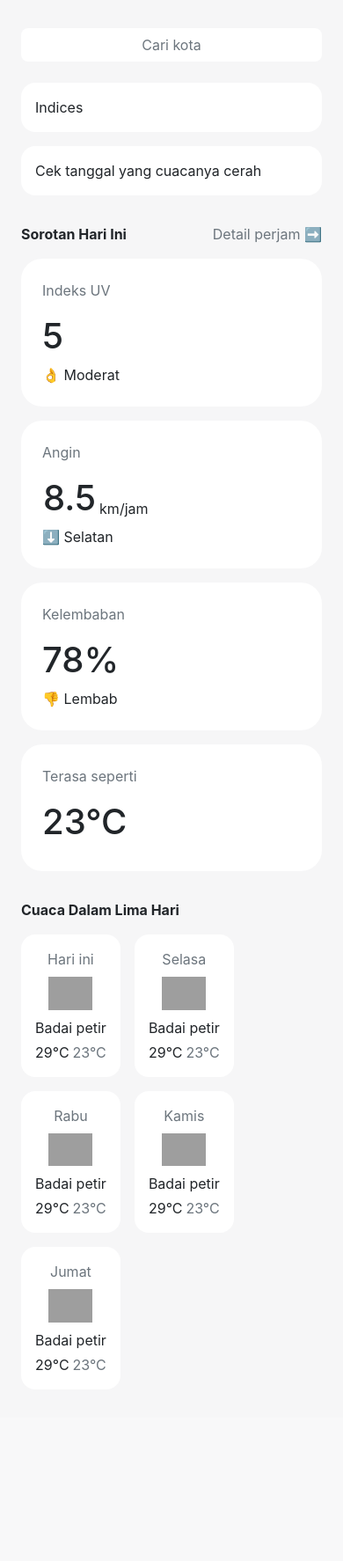
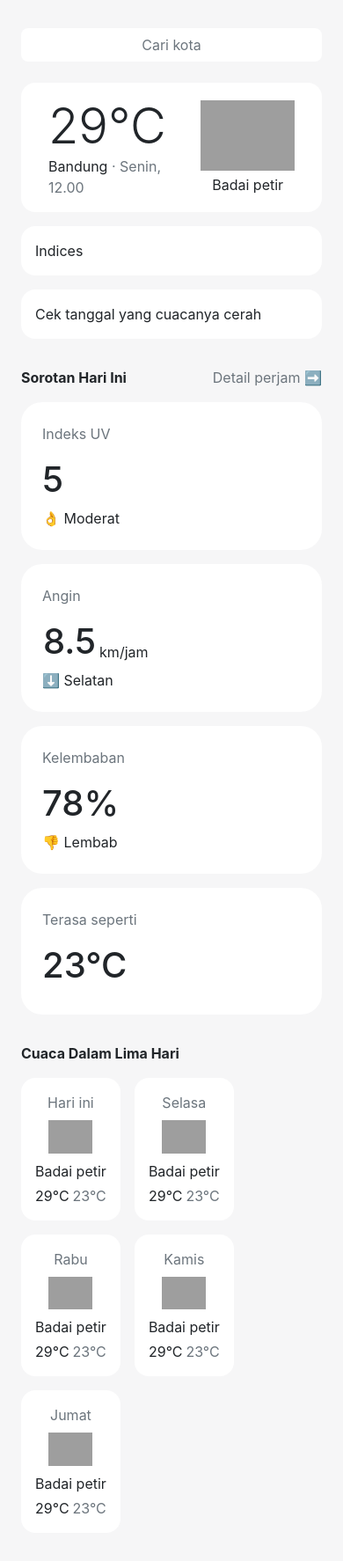
Before and after one commit to yashingle/weather-web-app, a CodeIgniter app: page /tubes-tekweb/ in a window 390 px wide. Shown: the whole page at 88% size. Before the commit the page ends 1557 px from the top, so only its background shows below. Run offline with CodeIgniter, Linux system fonts and the light colour scheme; grey boxes are pictures that could not be loaded.

Commit message:
improve responsive ui

```diff
--- a/application/views/contents/home.php
+++ b/application/views/contents/home.php
@@ -1,3 +1,21 @@
+<div class="row mx-n2">
+    <!-- Data dari sidebar -->
+    <div class="col-sm-12 p-2 d-md-none">
+        <div class="row h-100 bg-white m-0 p-3 rounded-theme-md justify-content-between">
+            <div class="col align-self-center">
+                <p class="m-0 display-4">29°C</p>
+                <p class="m-0">Bandung <span class="text-muted">· Senin, 12.00</span></p>
+            </div>
+            <div class="m-0 align-self-center">
+                <div class="col m-0">
+                    <img src="https://www.accuweather.com/images/weathericons/14.svg" class="" height="80" alt="Ikon jenis cuaca" />
+                    <p class="m-0 mt-1 text-center">Badai petir</p>
+                </div>
+            </div>
+        </div>
+    </div>
+</div>
+
 <div class="row mx-n2">
     <!-- Indices -->
     <div class="col-lg-6 col-md-12 p-2">
```
Also changed, not shown: application/controllers/Home.php (+0 -11 lines), application/views/contents/search.php (+17 -0 lines), application/views/contents/today.php (+19 -1 lines).
